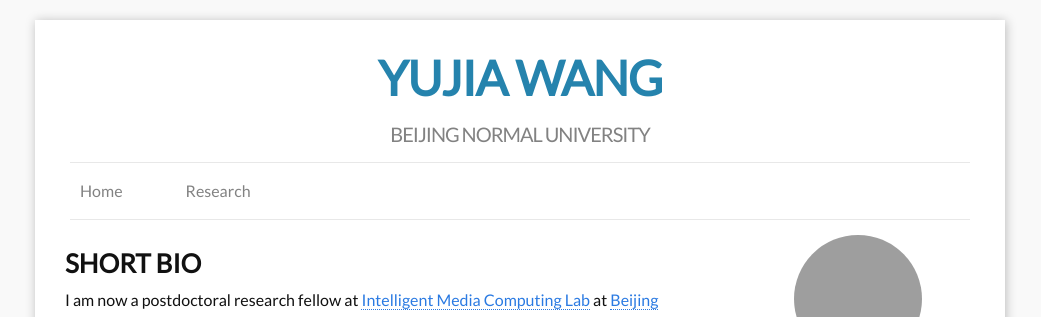
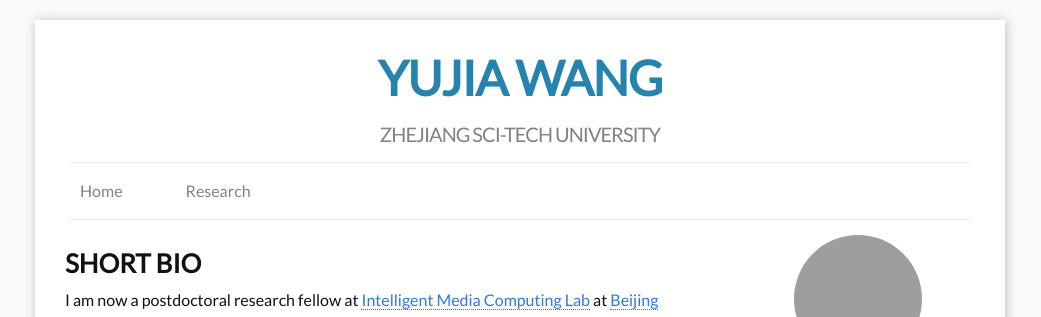
Before and after one commit to bitwangyujia/research, a Jekyll site: the page built from index.html, in a window 1280 px wide. Shown: the top 317 px of the page, without its empty margins (120-1161 px from the left). Built offline with Jekyll 4.4.1, drawn with Linux system fonts in a browser that asks for light colours; the list of posts is cut into pages by our own code; grey boxes are pictures that could not be loaded.

Commit message:
Update _config.yml

```diff
--- a/_config.yml
+++ b/_config.yml
@@ -1,8 +1,8 @@
 ### Site info:
 title: YUJIA  WANG
-tagline: BEIJING NORMAL UNIVERSITY
+tagline: ZHEJIANG SCI-TECH UNIVERSITY
 author: Yujia Wang
-email: wangyujia@bnu.edu.cn; wangyujia@bit.edu.cn
+email: wangyujia@zstu.edu.cn; wangyujia@bit.edu.cn
 ##description: "Freshman21 is a Jekyll blog theme." # You can edit this line in _config.yml. It will appear in your document head meta and in your feed.xml site description
 ##keywords: "Jekyll, theme, Freshman21"
 baseurl: '/research' # the subpath of your site, e.g. /blog/
```
